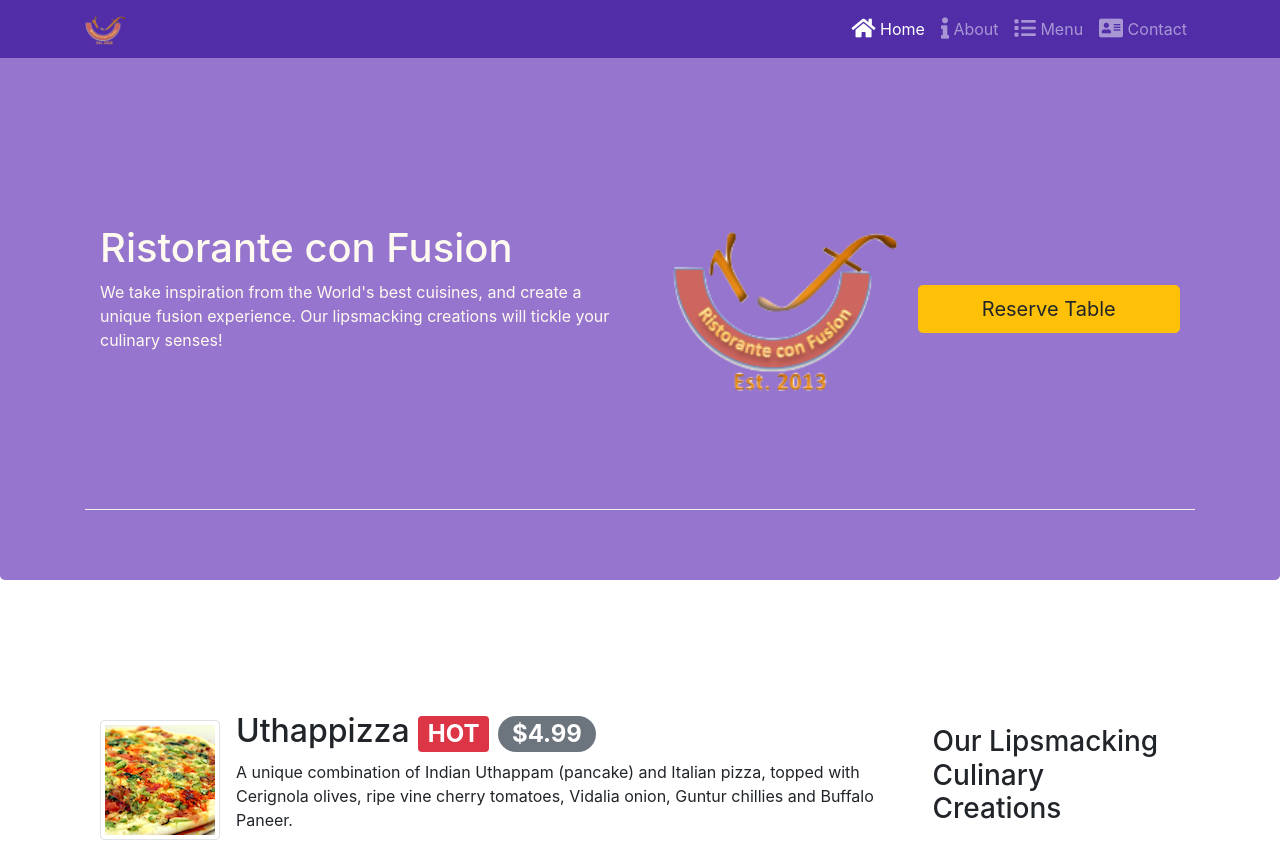
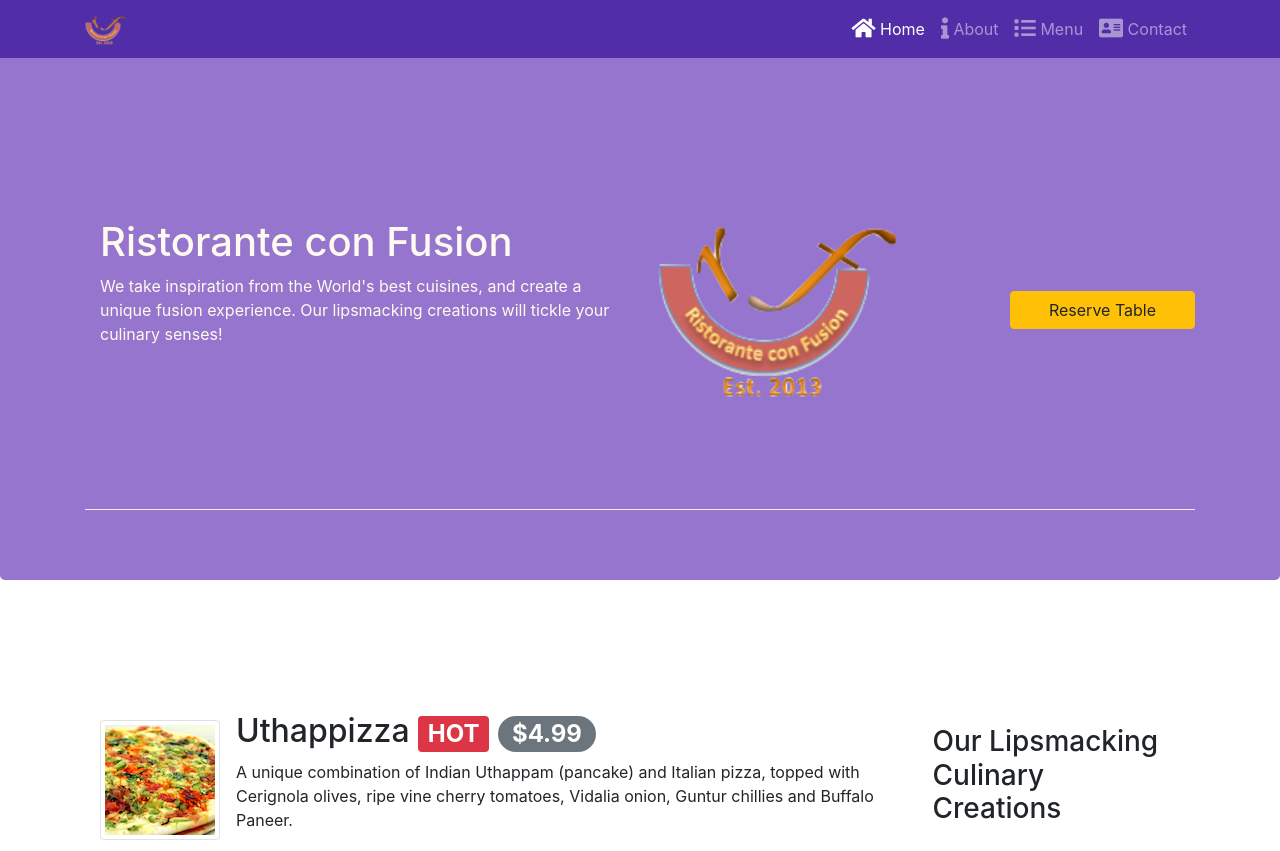
Before and after one commit to hossam-khalaf/confusion, a website: page index.html in a window 1280 px wide. Shown: the top 851 px of the page. Drawn offline with nearby package versions, Linux system fonts and the light colour scheme.

Commit message:
adjust the reservation button to ressamble the design

```diff
--- a/index.html
+++ b/index.html
@@ -78,13 +78,15 @@
               your culinary senses!
             </p>
           </div>
-          <div class="col-sm-6 align-self-center d-flex justify-content-around">
-            <img src="img/logo.png" alt="logo" class="img-fluid col-sm-6" />
-            <a
-              href="#reservation-form"
-              class="btn btn-warning btn-lg col-sm-6 align-self-center"
-              >Reserve Table</a
-            >
+          <div class="col-sm-6 align-self-center">
+            <div class="row d-flex">
+              <img src="img/logo.png" alt="logo" class="img-fluid col-md-6" />
+              <a
+                href="#reservation-form"
+                class="btn btn-warning btn-block col-md-4 offset-2 align-self-center"
+                >Reserve Table</a
+              >
+            </div>
           </div>
         </div>
       </div>
@@ -154,6 +156,15 @@
               </p>
             </div>
           </div>
+        </div>
+      </div>
+
+      <div class="row row-content align-items-center">
+        <div class="card col-8 offset-2 p-0">
+          <div class="card-header text-white bg-warning">
+            <h2>Reserve a Table</h2>
+          </div>
+          <div class="card-body"></div>
         </div>
       </div>
     </div>
```
